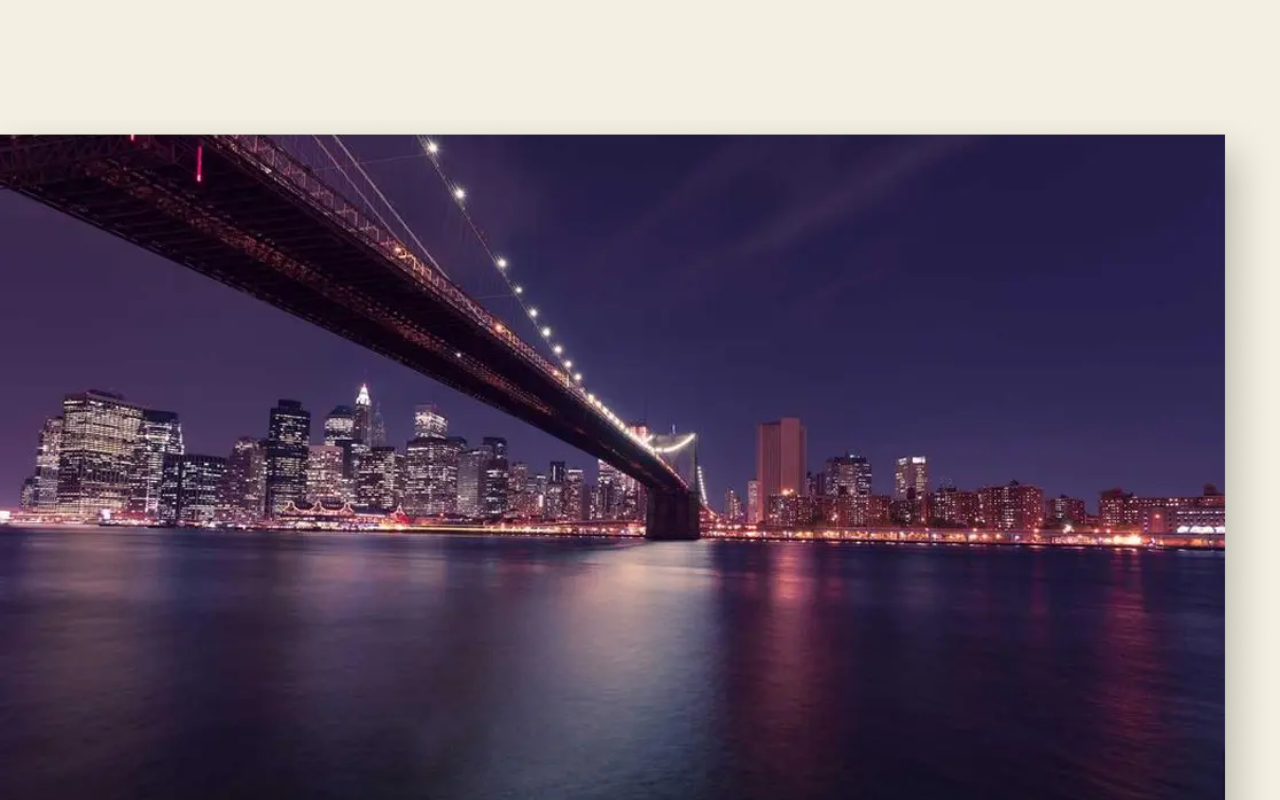
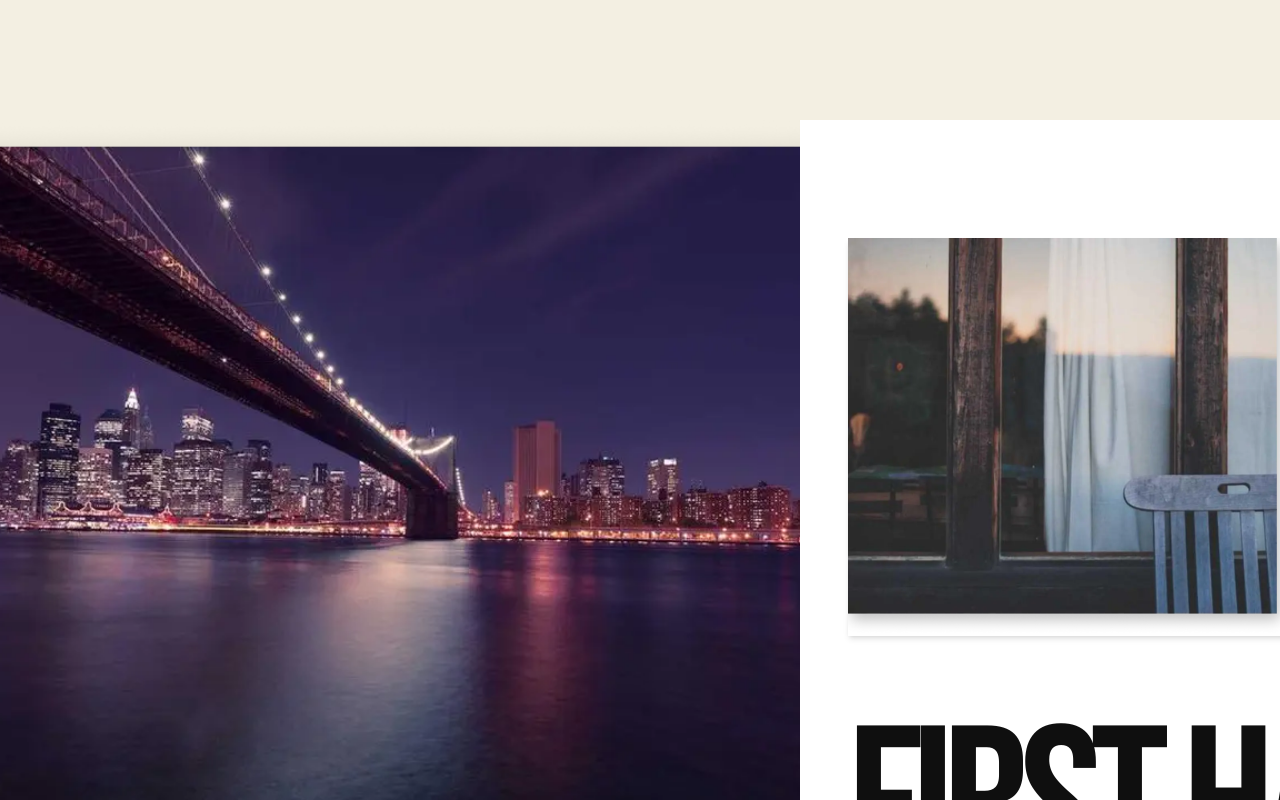
Before and after one commit to Kobeboy15/team_portfolio, a Next.js app: page / in a window 1280 px wide. Shown: the part 9560-10360 px from the top of the page. Built offline with nearby package versions, Linux system fonts and the light colour scheme.

Commit message:
feat: flip gallery section from vertical to horizontal order

```diff
--- a/src/components/sections/AboutGallery.tsx
+++ b/src/components/sections/AboutGallery.tsx
@@ -12,10 +12,10 @@
 function GallerySeparator({ src, alt }: GallerySeparatorProps) {
   return (
     <section
-      className="w-full"
+      className="relative h-dvh w-[min(70vw,50rem)] shrink-0 overflow-hidden"
       aria-label={alt}
     >
-      <div className="relative min-h-dvh w-full overflow-hidden">
+      <div className="relative h-full w-full overflow-hidden">
         <ImageFrame
           placement="about-gallery-hero"
           src={src}
@@ -48,26 +48,26 @@
   return (
     <section
       className={cn(
-        "flex min-h-dvh w-full flex-col text-foreground",
+        "flex h-dvh w-max min-h-0 shrink-0 flex-col text-foreground",
         "px-6 md:px-12",
         backgroundClassName,
       )}
       aria-labelledby={labelId}
     >
-      <div className="flex flex-1 flex-col gap-10 py-10 md:gap-12 md:py-12 items-center">
+      <div className="flex min-h-0 flex-1 flex-row flex-nowrap items-center gap-8 py-10 md:gap-12 md:py-12">
         {items.map((item, index) => (
           <article
             key={`${item.src}-${index}`}
-            className="flex max-w-lg flex-col gap-3"
+            className="flex max-w-lg flex-col gap-3 sm:flex-row sm:items-start sm:gap-4"
           >
             <ImageFrame
               placement="timeline"
               src={item.src}
               alt={item.alt}
-              className="h-auto w-full shadow-md"
+              className="h-auto w-full max-w-[min(100%,28rem)] shrink-0 shadow-md sm:w-auto"
             />
             {item.caption ? (
-              <p className="text-sora-13 font-light leading-relaxed">
+              <p className="max-w-xs text-sora-13 font-light leading-relaxed sm:max-w-[14rem] sm:pt-1">
                 {item.caption}
               </p>
             ) : null}
@@ -127,7 +127,7 @@
     {
       label: "Second hall",
       labelId: "about-gallery-wall-second-hall",
-      backgroundClassName: "bg-background",
+      backgroundClassName: "bg-background-2",
       items: [
         {
           src: `${TIMELINE_BASE}/timeline-2024-01.webp`,
@@ -157,7 +157,9 @@
   const [wallA, wallB] = galleryTestData.walls;
 
   return (
-    <div className="flex w-full flex-col">
+    <div
+      className="flex h-dvh min-h-dvh w-full max-w-none flex-row flex-nowrap overflow-x-auto overflow-y-hidden [scrollbar-gutter:stable]"
+    >
       <GallerySeparator src={sepA.src} alt={sepA.alt} />
       <GalleryWall
         label={wallA.label}
--- a/src/components/sections/AboutSection.tsx
+++ b/src/components/sections/AboutSection.tsx
@@ -9,9 +9,8 @@
 
 export function AboutSection() {
   return (
-    <Section id="about" spacing="lg">
-        {/* TODO: Implement horizontal scrolling */}
-        <div className="horizontal-scroll">
+    <Section id="about" spacing="lg" className="w-full max-w-none">
+        <div className="w-full self-stretch">
             {/* Heading + Bio */}
             <AboutBio />
 
```
